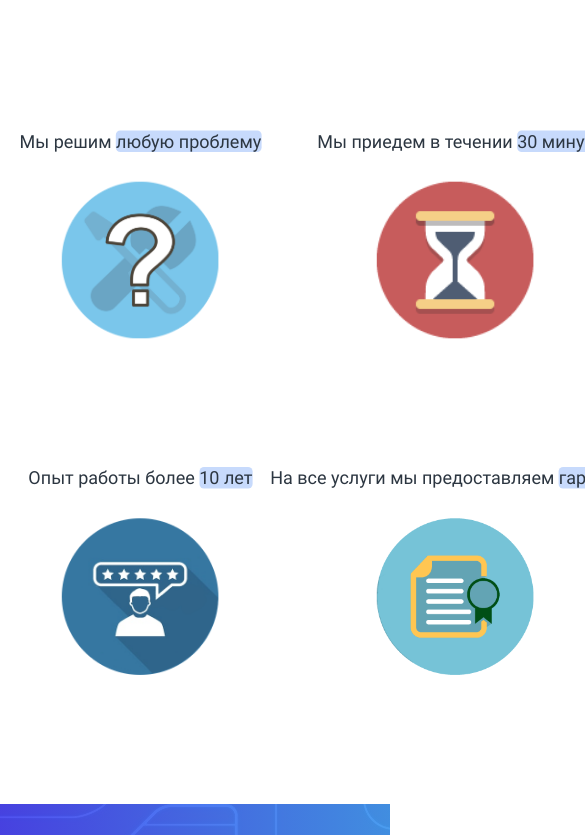
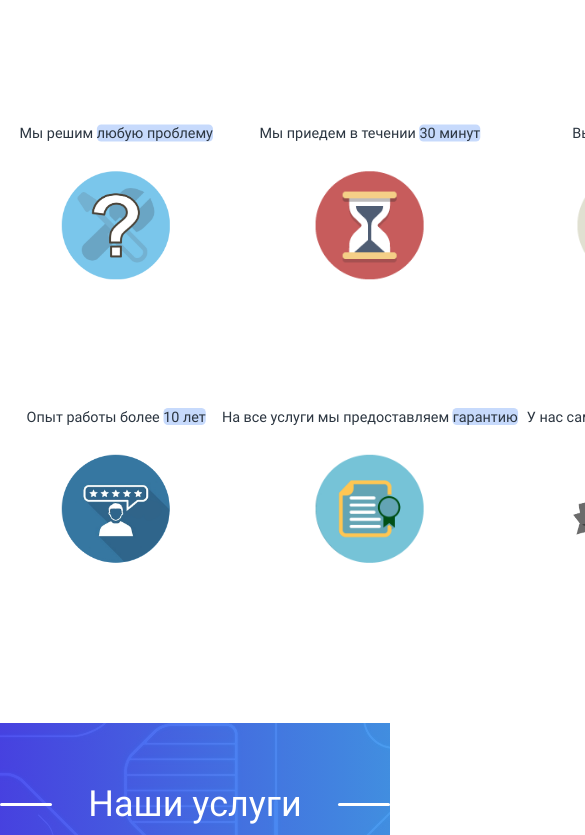
Before and after one commit to Zus123/master, a plain HTML site: page index.html in a window 390 px wide. Shown: the part 728-1563 px from the top of the page, 585 px wide, since content can reach past the window. Drawn offline with Linux system fonts and the light colour scheme; a script that the page names is missing.

Commit message:
Update test2.css

```diff
--- a/test2.css
+++ b/test2.css
@@ -236,7 +236,7 @@ a {
 .preim_fon {
     /* background: blue; */
     width: 100%;
-    height: 909px;
+    /* height: 909px; */
     /* height: 100%; */
 
     /* display: flex;
@@ -882,7 +882,26 @@ a {
 
     .prem_bod-kub-fon {
         transform: scale(0.9);
+
+        /* max-width: 900px; */
+        justify-content: space-around;
+
     }
+
+    .preim_kub-fon img {
+        width: 120px;
+        height: 120px;
+    }
+
+        .preim_ic1_2 img {
+            width: 130px;
+            height: 120px;
+
+        }
+
+        .pr_tx {
+            font-size: 16px;
+        }
 
     .uslug_bod {
         transform: scale(0.9);
```
